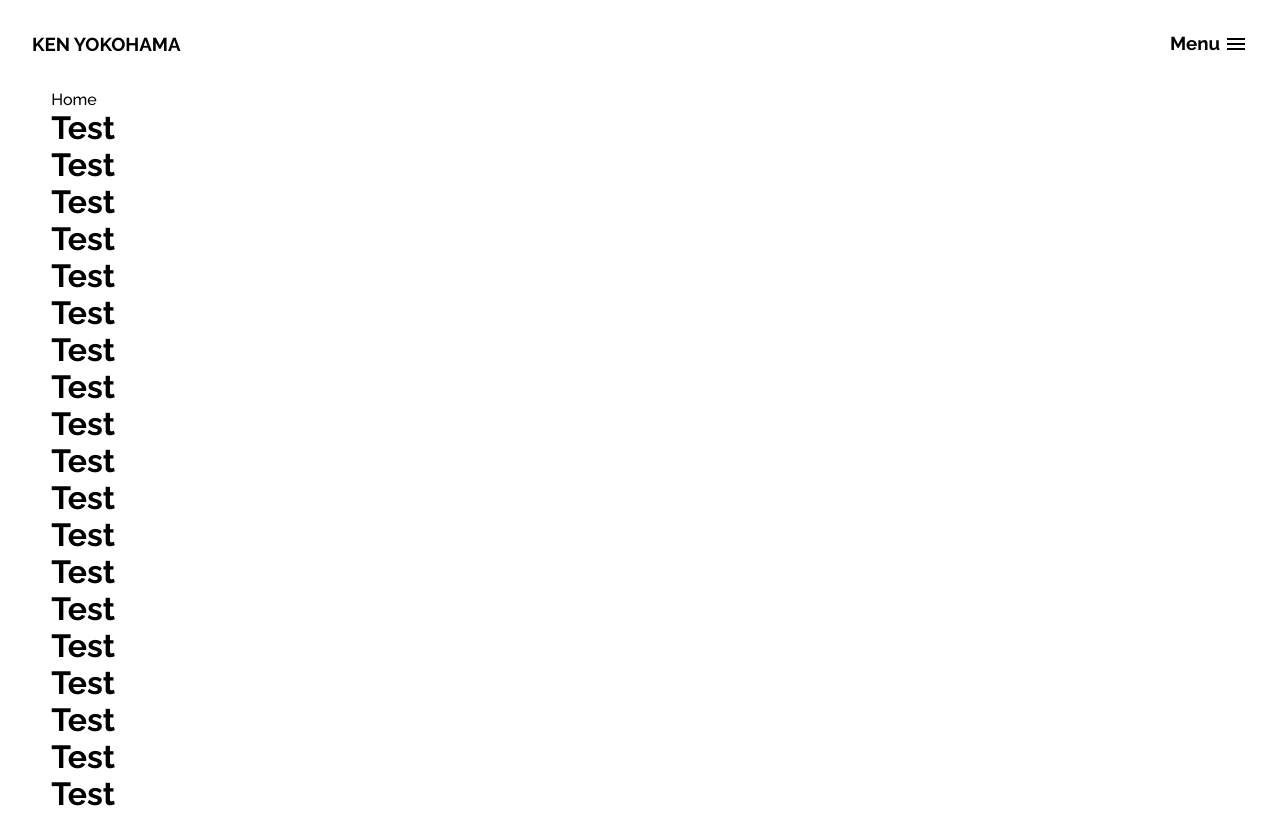
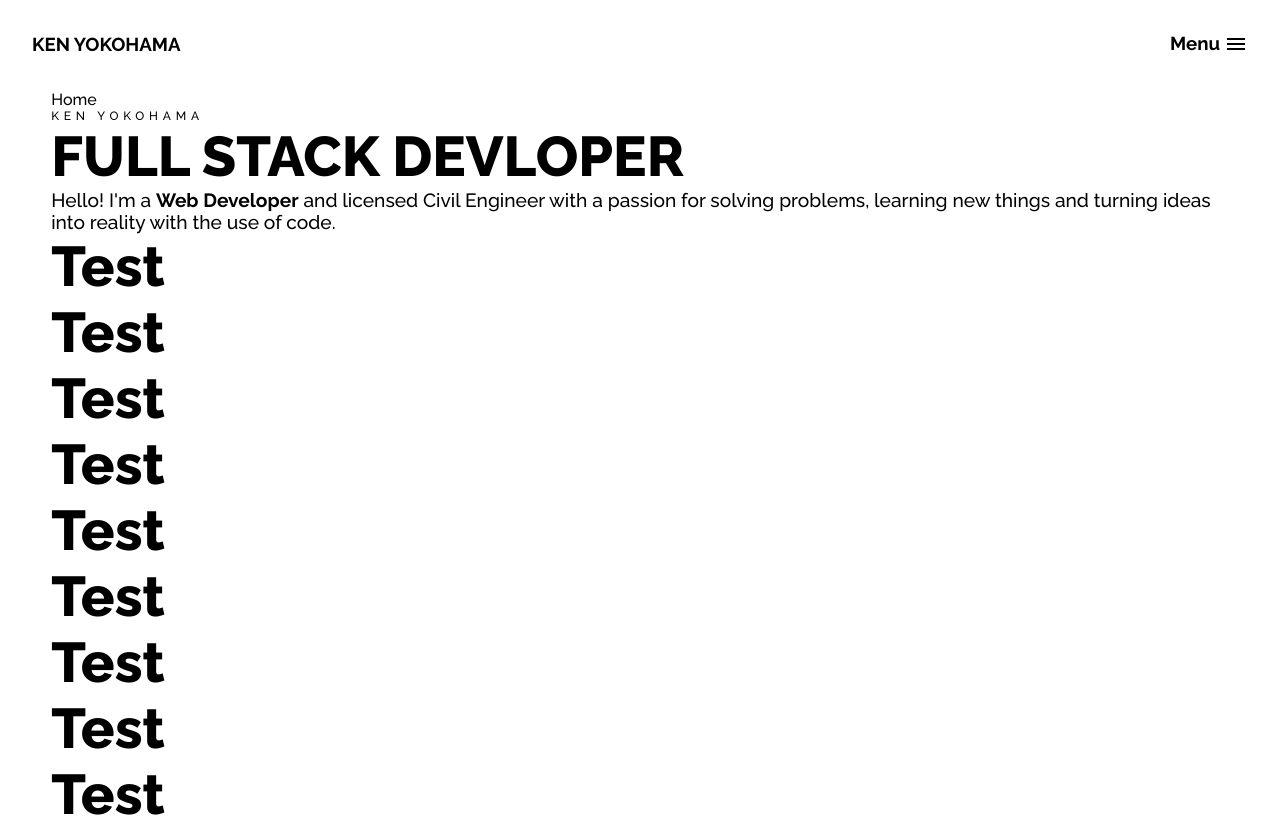
Before and after one commit to Ken-Yokohama/My-Portfolio, a React (Create React App) app: page / in a window 1280 px wide. Shown: the top 817 px of the page. Built offline with nearby package versions, Linux system fonts and the light colour scheme.

Commit message:
Added more typography settings

```diff
--- a/src/index.css
+++ b/src/index.css
@@ -6,6 +6,33 @@
 
 body {
     font-family: "Raleway";
+}
+
+h1 {
+    font-size: 3rem;
+}
+
+.page-container h1 {
+    font-size: 3.5rem;
+    font-weight: 900;
+}
+
+.page-container h3 {
+    font-size: 1.2rem;
+    font-weight: 500;
+}
+
+h5 {
+    font-size: 0.75rem;
+    letter-spacing: 0.3rem;
+    text-transform: uppercase;
+    font-weight: 500;
+}
+
+h6 {
+    margin-top: 260px;
+    font-size: 1.8rem;
+    font-weight: 600;
 }
 
 .nav-menu-item-active {
--- a/src/pages/Home.jsx
+++ b/src/pages/Home.jsx
@@ -1,9 +1,22 @@
+import { Box } from "@mui/material";
 import React, { useState } from "react";
 
 function Home(props) {
     return (
         <div className="page-container">
             Home
+            <Box>
+                <Box>
+                    <h5>KEN YOKOHAMA</h5>
+                    <h1>FULL STACK DEVLOPER</h1>
+                    <h3>
+                        Hello! I'm a <b>Web Developer</b> and licensed Civil
+                        Engineer with a passion for solving problems, learning
+                        new things and turning ideas into reality with the use
+                        of code.
+                    </h3>
+                </Box>
+            </Box>
             <h1>Test</h1>
             <h1>Test</h1>
             <h1>Test</h1>
--- a/src/pages/Menu.jsx
+++ b/src/pages/Menu.jsx
@@ -49,7 +49,6 @@ function Menu({ setShowMenu, showMenu }) {
                         flexDirection: "column",
                         gap: "0.5rem",
                         padding: "1rem 1rem 1rem 0",
-                        fontSize: "1.5rem",
                         // "@media (min-width: 600px)": {
                         //     marginLeft: "6rem",
                         //     marginRight: "6rem",
```
